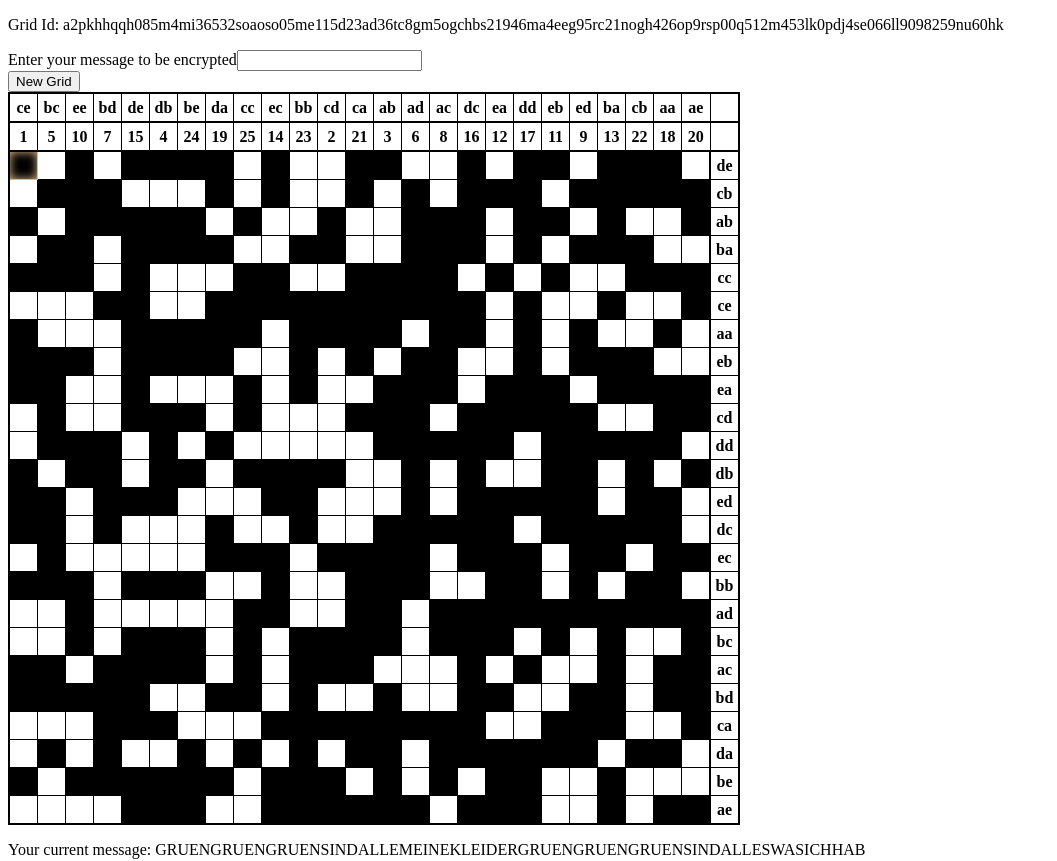
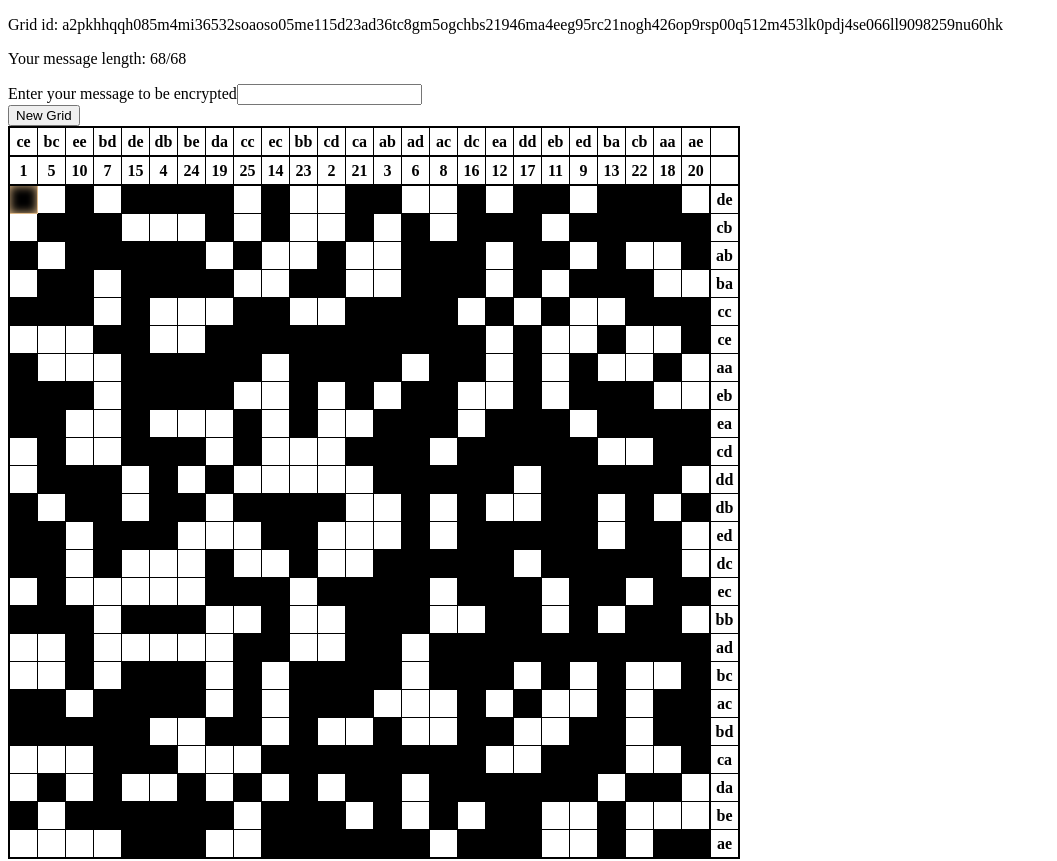
Before and after one commit to aglovaile/rs44, a React (Create React App) app: page / in a window 1280 px wide. Shown: the top 861 px of the page, without its empty margins (0-1057 px from the left). Built offline with nearby package versions, Linux system fonts and the light colour scheme.

Commit message:
Fixed encryption loop, made component for displaying info

```diff
--- a/package.json
+++ b/package.json
@@ -12,7 +12,7 @@
     "web-vitals": "^0.2.4"
   },
   "scripts": {
-    "start": "react-scripts start",
+    "start": "BROWSER=none react-scripts start",
     "build": "react-scripts build",
     "test": "react-scripts test",
     "eject": "react-scripts eject"
--- a/src/App.js
+++ b/src/App.js
@@ -2,6 +2,7 @@ import React, {Component} from 'react';
 import TextInput from './components/TextInput'
 import GridTable from './components/Grid/GridTable';
 import Grid from './share/Grid'
+import InfoBox from './components/InfoBox'
 import './App.css'
 
 class App extends Component {
@@ -34,7 +35,7 @@ class App extends Component {
   handleNewGrid = (e) =>{
     this.setState({ grid: new Grid() })
   }
-
+asdf
   handleCellClick = (e) => {
     const [x, y] = e.target.id.match(/\d+/g)
     const a = this.state.grid.header.digraph
@@ -79,18 +80,19 @@ class App extends Component {
     const startY = this.state.startInd.xy[1]
     const {offset} = this.state
     const startIndex = headerNums[startY + offset]
-    console.log(startIndex)
 
     function getColumnLetters(ind) {
       return grid.map(row => row[ind].letter).filter(i => i !== '')
     }
 
-    const cipherTextArray = grid.map((r, j) => {
-      const currentColumn = (startIndex + j) % 25
+		let cipherTextArray = []
+
+		for (let a = 0; a < 25; a += 1) {
+      const currentColumn = (startIndex + a) % 25
       const currentIndex = headerNums.indexOf(currentColumn)
       console.log(`Looking for ${currentColumn} at index ${currentIndex}`)
-      return getColumnLetters(currentIndex).join('')
-    })
+      cipherTextArray.push(getColumnLetters(currentIndex).join(''))
+		}
     const cipherText = cipherTextArray.join('')
     this.setState(prevState => ({ cipherText: cipherText }))
   }
@@ -98,7 +100,12 @@ class App extends Component {
   render() {
     return (
       <div>
-        <p>Grid Id: {this.state.grid.id}</p>
+				<InfoBox
+					message={this.state.message}
+					gridId={this.state.grid.id}
+					startInd={this.state.grid.startInd}
+					offset={this.state.grid.offset}
+				/>
         <TextInput
           gridId={this.state.grid.id}
           text={this.state.text}
@@ -119,7 +126,6 @@ class App extends Component {
       </div>
     )
   }
-
 }
 
 export default App;
--- /dev/null
+++ b/src/components/InfoBox.js
@@ -0,0 +1,14 @@
+import React from 'react'
+
+function Infobox (props) {
+	const { message, gridId, startInd, offset } = props
+
+	return (
+		<div>
+			<p>Grid id: {gridId}</p>
+			<p>Your message length: {message.length}/68</p>
+		</div>
+	)
+}
+
+export default Infobox
```
